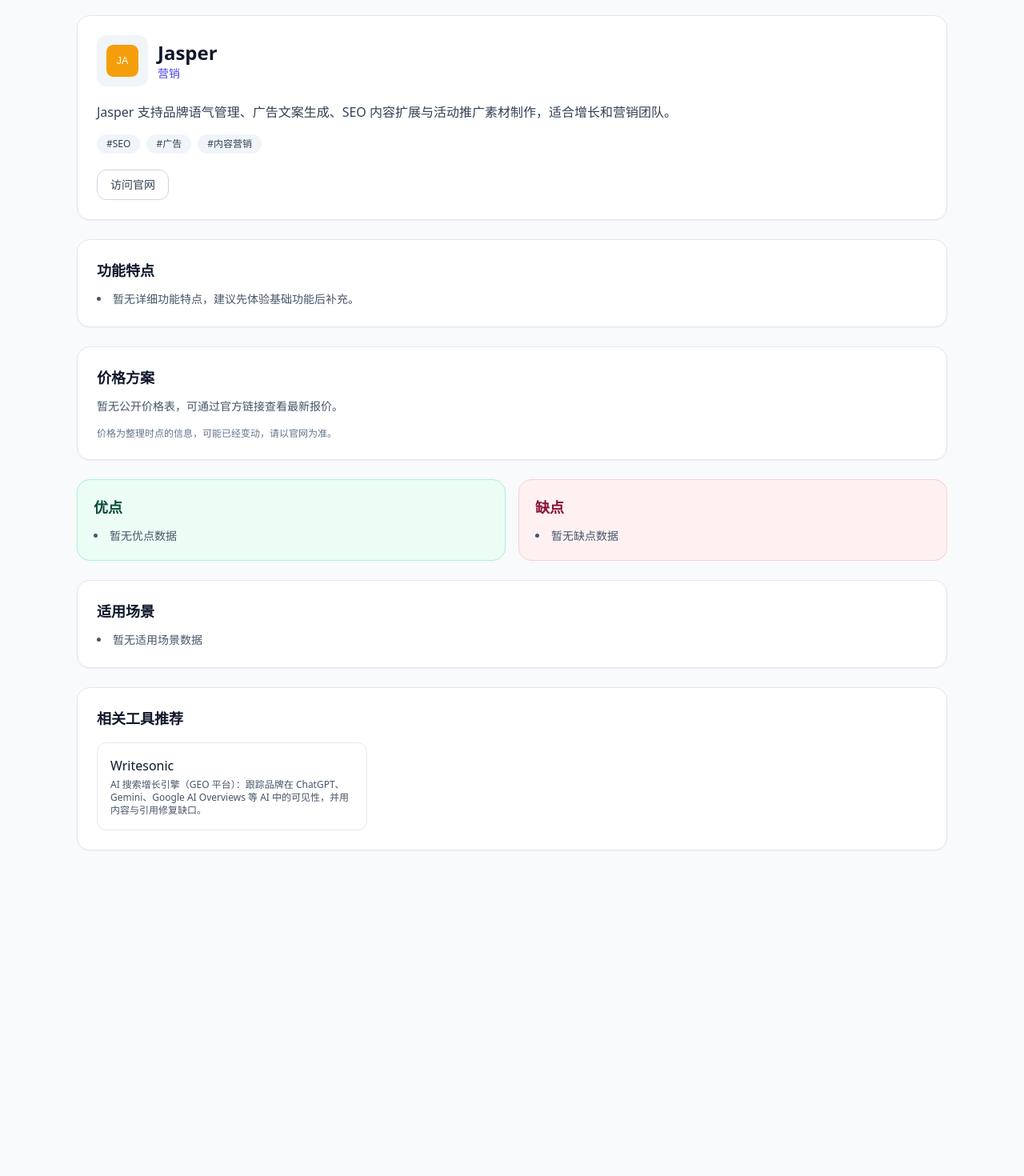
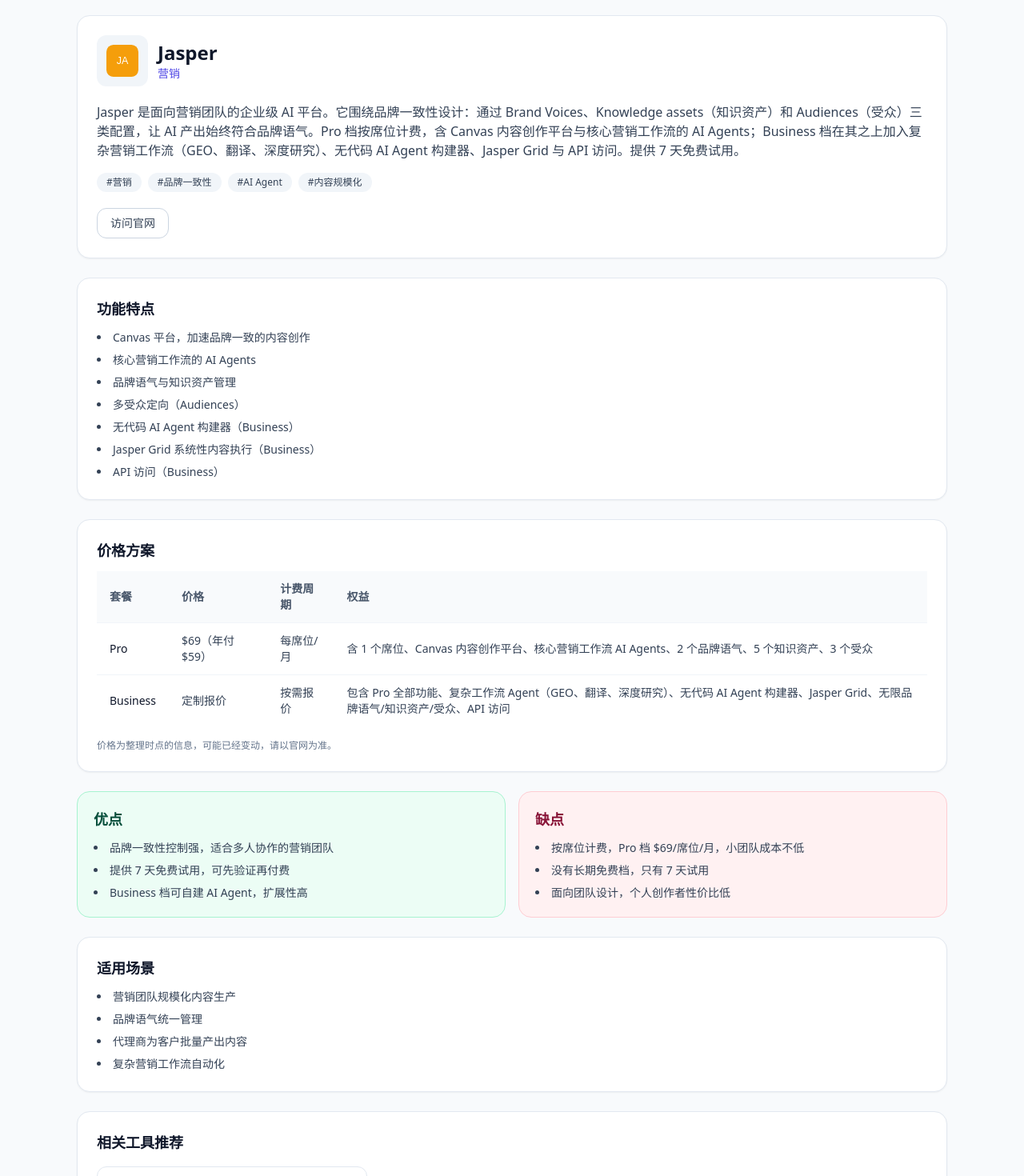
Before and after one commit to tytttta/ai-tools-nav, a Next.js app: page /tools/jasper in a window 1280 px wide. Shown: the part 160-1630 px from the top of the page at 80% size. Before the commit the page ends 1247 px from the top, so only its background shows below. Built offline with nearby package versions, Linux system fonts and the light colour scheme.

Commit message:
﻿fix: complete Jasper entry with official pricing ($69/seat) and sync comparison table

```diff
--- a/src/data/tools.ts
+++ b/src/data/tools.ts
@@ -143,14 +143,54 @@ export const tools: AITool[] = [
     id: "6",
     slug: "jasper",
     name: "Jasper",
-    description: "面向营销团队的 AI 内容生产平台。",
+    description: "面向营销团队的 AI 平台：用 AI Agents 维持品牌一致性，并把内容生产流程规模化。",
     longDescription:
-      "Jasper 支持品牌语气管理、广告文案生成、SEO 内容扩展与活动推广素材制作，适合增长和营销团队。",
+      "Jasper 是面向营销团队的企业级 AI 平台。它围绕品牌一致性设计：通过 Brand Voices、Knowledge assets（知识资产）和 Audiences（受众）三类配置，让 AI 产出始终符合品牌语气。Pro 档按席位计费，含 Canvas 内容创作平台与核心营销工作流的 AI Agents；Business 档在其之上加入复杂营销工作流（GEO、翻译、深度研究）、无代码 AI Agent 构建器、Jasper Grid 与 API 访问。提供 7 天免费试用。",
     icon: "jasper",
     category: "营销",
-    tags: ["SEO", "广告", "内容营销"],
+    tags: ["营销", "品牌一致性", "AI Agent", "内容规模化"],
     websiteUrl: "https://www.jasper.ai/",
-    affiliateUrl: "https://example.com/affiliate/jasper"
+    affiliateUrl: "https://example.com/affiliate/jasper",
+    features: [
+      "Canvas 平台，加速品牌一致的内容创作",
+      "核心营销工作流的 AI Agents",
+      "品牌语气与知识资产管理",
+      "多受众定向（Audiences）",
+      "无代码 AI Agent 构建器（Business）",
+      "Jasper Grid 系统性内容执行（Business）",
+      "API 访问（Business）"
+    ],
+    useCases: [
+      "营销团队规模化内容生产",
+      "品牌语气统一管理",
+      "代理商为客户批量产出内容",
+      "复杂营销工作流自动化"
+    ],
+    pros: [
+      "品牌一致性控制强，适合多人协作的营销团队",
+      "提供 7 天免费试用，可先验证再付费",
+      "Business 档可自建 AI Agent，扩展性高"
+    ],
+    cons: [
+      "按席位计费，Pro 档 $69/席位/月，小团队成本不低",
+      "没有长期免费档，只有 7 天试用",
+      "面向团队设计，个人创作者性价比低"
+    ],
+    pricingPlans: [
+      {
+        name: "Pro",
+        price: "$69（年付 $59）",
+        billingCycle: "每席位/月",
+        features: ["含 1 个席位", "Canvas 内容创作平台", "核心营销工作流 AI Agents", "2 个品牌语气、5 个知识资产、3 个受众"]
+      },
+      {
+        name: "Business",
+        price: "定制报价",
+        billingCycle: "按需报价",
+        features: ["包含 Pro 全部功能", "复杂工作流 Agent（GEO、翻译、深度研究）", "无代码 AI Agent 构建器", "Jasper Grid", "无限品牌语气/知识资产/受众", "API 访问"]
+      }
+    ],
+    seoKeywords: ["Jasper", "Jasper AI 价格", "AI 营销平台", "品牌一致性工具"]
   },
 
   {
```
Also changed, not shown: src/data/tool-comparison.ts (+7 -7 lines).
